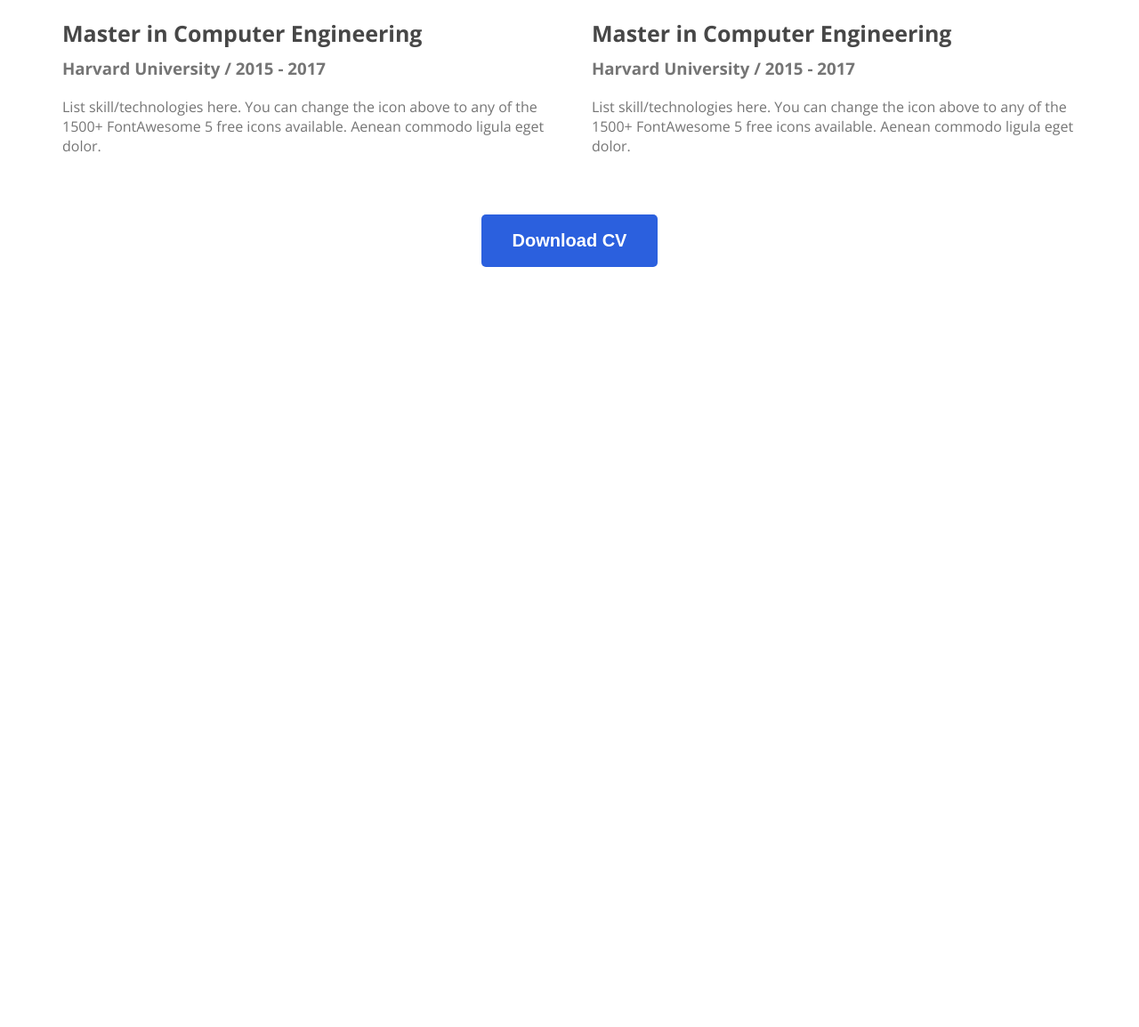
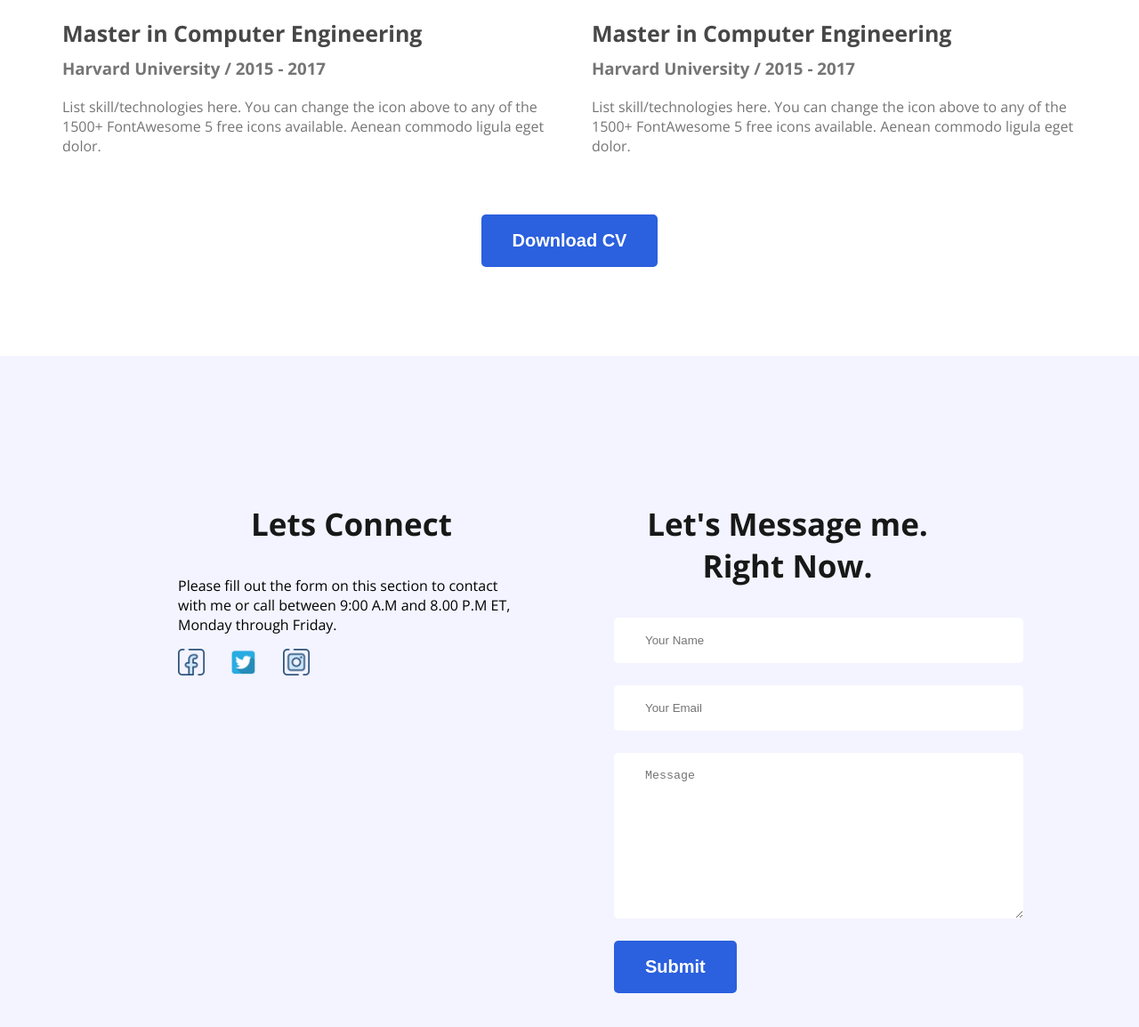
Before and after one commit to M-H-Maruf/developer-portfolio, a plain HTML site: page index.html in a window 1280 px wide. Shown: the part 2879-4033 px from the top of the page at 89% size. Before the commit the page ends 3179 px from the top, so only its background shows below. Drawn offline with nearby package versions, Linux system fonts and the light colour scheme.

Commit message:
footer section added

```diff
--- a/index.html
+++ b/index.html
@@ -205,5 +205,34 @@
         </div>
       </section>
     </main>
+    <footer>
+      <div class="footer-column">
+        <h3 class="section-title">Lets Connect</h3>
+        <p class="section-description">
+          Please fill out the form on this section to contact with me or call
+          between 9:00 A.M and 8.00 P.M ET, Monday through Friday.
+        </p>
+        <div class="social-links">
+          <a href=""><img src="images/icons/facebook.png" alt="" /></a>
+          <a href=""><img src="images/icons/twitter.png" alt="" /></a>
+          <a href=""><img src="images/icons/insta.png" alt="" /></a>
+        </div>
+      </div>
+      <div class="footer-column">
+        <h3 class="section-title">Let's Message me. Right Now.</h3>
+        <form class="contact" action="">
+          <input type="text" placeholder="Your Name" />
+          <input type="email" name="" placeholder="Your Email" id="" />
+          <textarea
+            name=""
+            placeholder="Message"
+            id=""
+            cols="30"
+            rows="10"
+          ></textarea>
+          <input class="btn-primary" type="submit" value="Submit" />
+        </form>
+      </div>
+    </footer>
   </body>
 </html>
--- a/styles/portfolio.css
+++ b/styles/portfolio.css
@@ -172,3 +172,32 @@ main section {
   text-align: center;
   margin-top: 50px;
 }
+/* footer style */
+footer {
+  display: flex;
+  gap: 100px;
+  background: #f3f4ff;
+  margin-top: 100px;
+  padding: 130px 200px;
+}
+.footer-column {
+  width: 50%;
+}
+.social-links a {
+  margin-right: 25px;
+}
+.social-links img {
+  width: 30px;
+}
+.contact input[type="text"],
+.contact input[type="email"],
+textarea {
+  display: block;
+  margin-bottom: 25px;
+  padding: 18px 35px;
+  color: #757575;
+  border-radius: 5px;
+  background: #fff;
+  border: 0;
+  width: 100%;
+}
```
